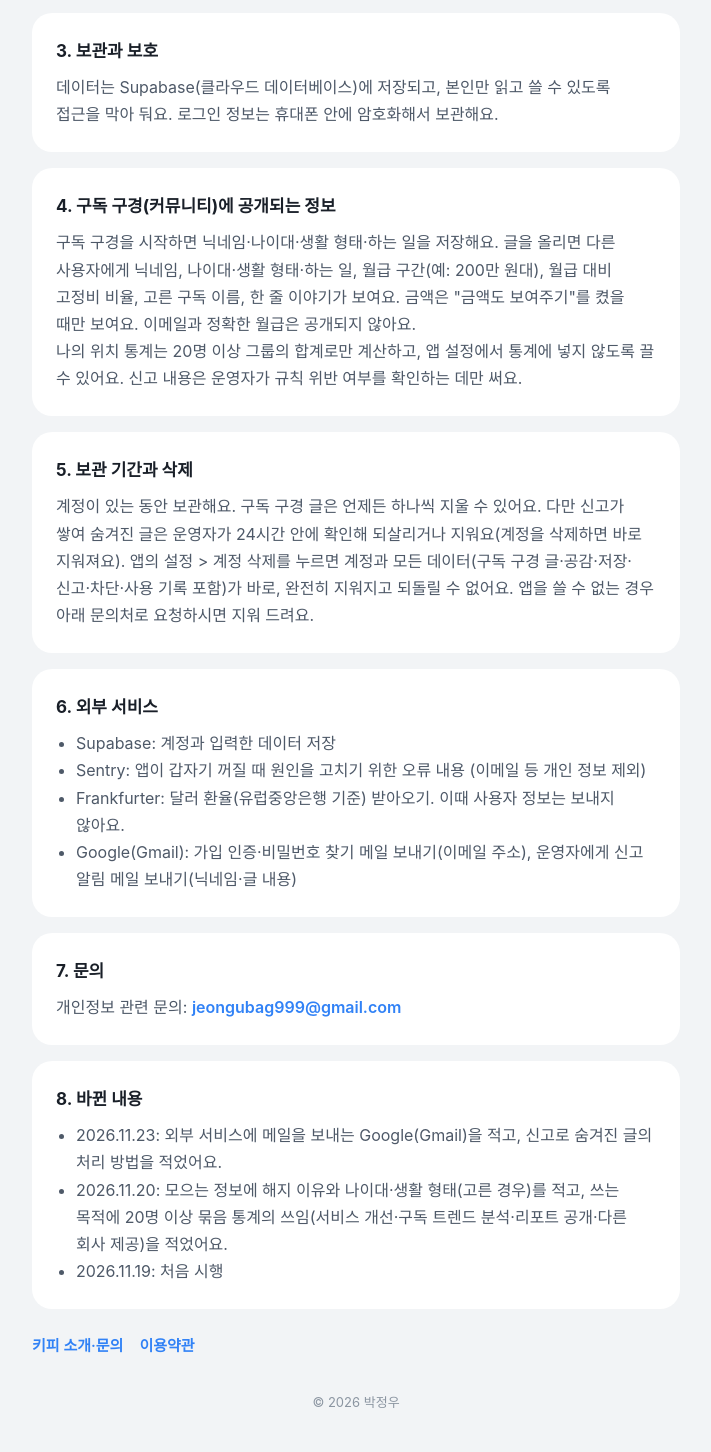
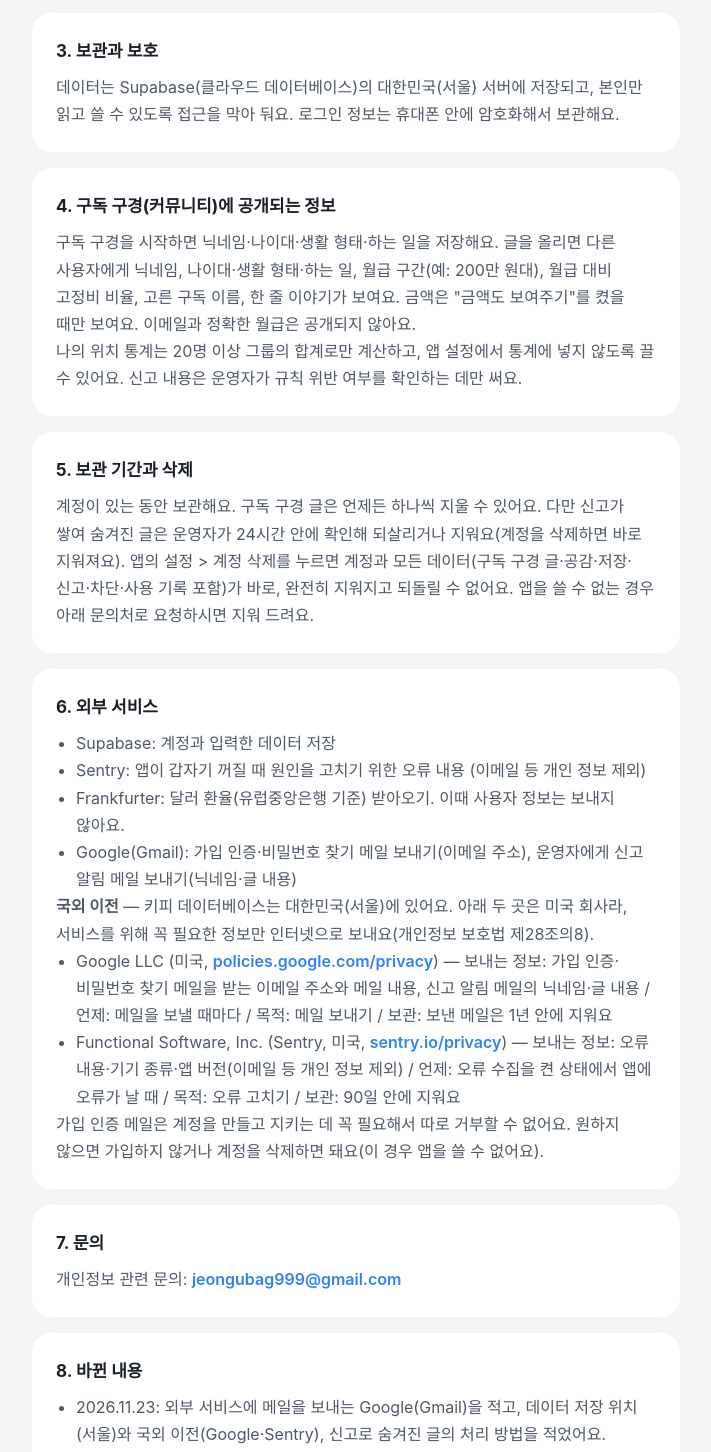
Before and after one commit to jeongubag999-png/keepi-support, a plain HTML site: page privacy.html in a window 1280 px wide. Shown: the part 754-2206 px from the top of the page, without its empty margins (284-995 px from the left). Drawn offline with Linux system fonts and the light colour scheme.

Commit message:
Privacy: note Seoul data region and overseas transfer to Google and Sentry
Co-Authored-By: Claude Opus 5.5 <noreply@anthropic.com>

```diff
--- a/privacy.html
+++ b/privacy.html
@@ -31,7 +31,7 @@
 
     <section class="card">
       <h2>3. 보관과 보호</h2>
-      <p>데이터는 Supabase(클라우드 데이터베이스)에 저장되고, 본인만 읽고 쓸 수 있도록 접근을 막아 둬요. 로그인 정보는 휴대폰 안에 암호화해서 보관해요.</p>
+      <p>데이터는 Supabase(클라우드 데이터베이스)의 대한민국(서울) 서버에 저장되고, 본인만 읽고 쓸 수 있도록 접근을 막아 둬요. 로그인 정보는 휴대폰 안에 암호화해서 보관해요.</p>
     </section>
 
     <section class="card">
@@ -53,6 +53,12 @@
         <li>Frankfurter: 달러 환율(유럽중앙은행 기준) 받아오기. 이때 사용자 정보는 보내지 않아요.</li>
         <li>Google(Gmail): 가입 인증·비밀번호 찾기 메일 보내기(이메일 주소), 운영자에게 신고 알림 메일 보내기(닉네임·글 내용)</li>
       </ul>
+      <p><b>국외 이전</b> — 키피 데이터베이스는 대한민국(서울)에 있어요. 아래 두 곳은 미국 회사라, 서비스를 위해 꼭 필요한 정보만 인터넷으로 보내요(개인정보 보호법 제28조의8).</p>
+      <ul>
+        <li>Google LLC (미국, <a href="https://policies.google.com/privacy">policies.google.com/privacy</a>) — 보내는 정보: 가입 인증·비밀번호 찾기 메일을 받는 이메일 주소와 메일 내용, 신고 알림 메일의 닉네임·글 내용 / 언제: 메일을 보낼 때마다 / 목적: 메일 보내기 / 보관: 보낸 메일은 1년 안에 지워요</li>
+        <li>Functional Software, Inc. (Sentry, 미국, <a href="https://sentry.io/privacy/">sentry.io/privacy</a>) — 보내는 정보: 오류 내용·기기 종류·앱 버전(이메일 등 개인 정보 제외) / 언제: 오류 수집을 켠 상태에서 앱에 오류가 날 때 / 목적: 오류 고치기 / 보관: 90일 안에 지워요</li>
+      </ul>
+      <p>가입 인증 메일은 계정을 만들고 지키는 데 꼭 필요해서 따로 거부할 수 없어요. 원하지 않으면 가입하지 않거나 계정을 삭제하면 돼요(이 경우 앱을 쓸 수 없어요).</p>
     </section>
 
     <section class="card">
@@ -63,7 +69,7 @@
     <section class="card">
       <h2>8. 바뀐 내용</h2>
       <ul>
-        <li>2026.11.23: 외부 서비스에 메일을 보내는 Google(Gmail)을 적고, 신고로 숨겨진 글의 처리 방법을 적었어요.</li>
+        <li>2026.11.23: 외부 서비스에 메일을 보내는 Google(Gmail)을 적고, 데이터 저장 위치(서울)와 국외 이전(Google·Sentry), 신고로 숨겨진 글의 처리 방법을 적었어요.</li>
         <li>2026.11.20: 모으는 정보에 해지 이유와 나이대·생활 형태(고른 경우)를 적고, 쓰는 목적에 20명 이상 묶음 통계의 쓰임(서비스 개선·구독 트렌드 분석·리포트 공개·다른 회사 제공)을 적었어요.</li>
         <li>2026.11.19: 처음 시행</li>
       </ul>
```
